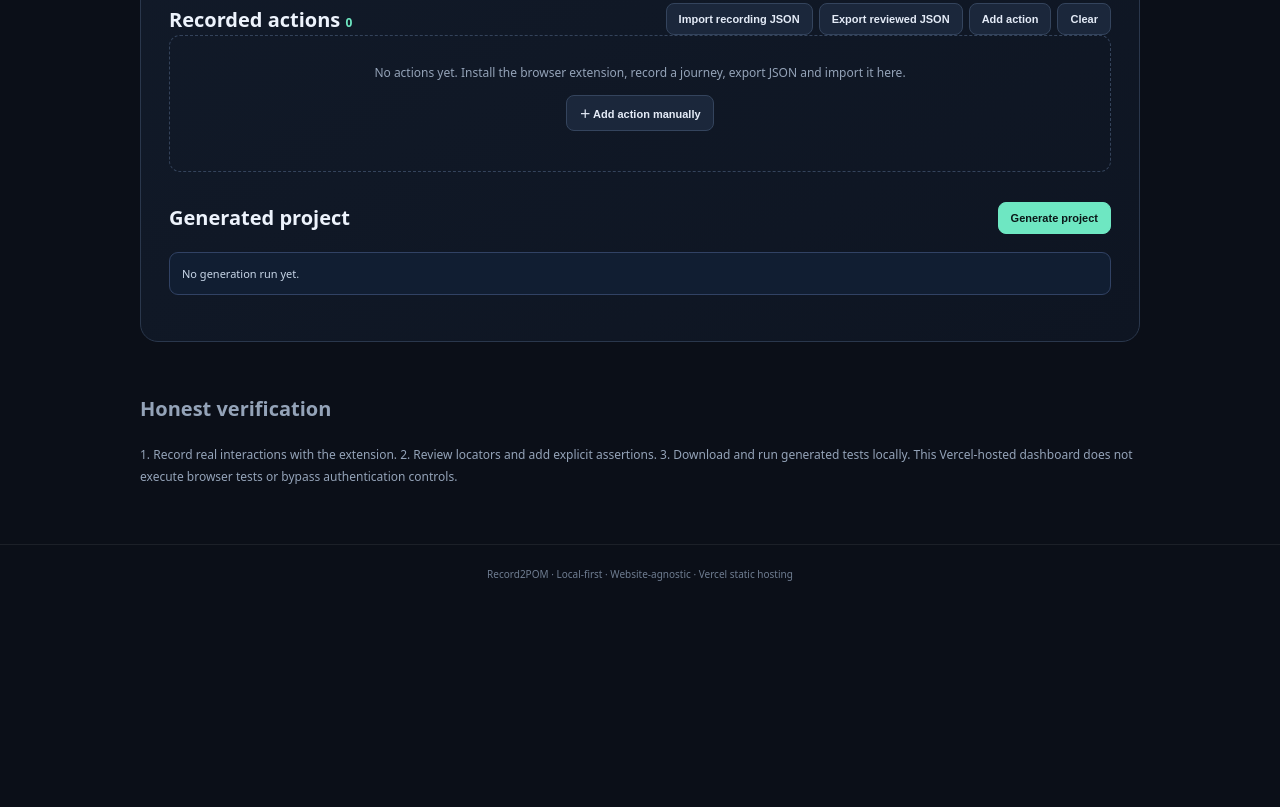
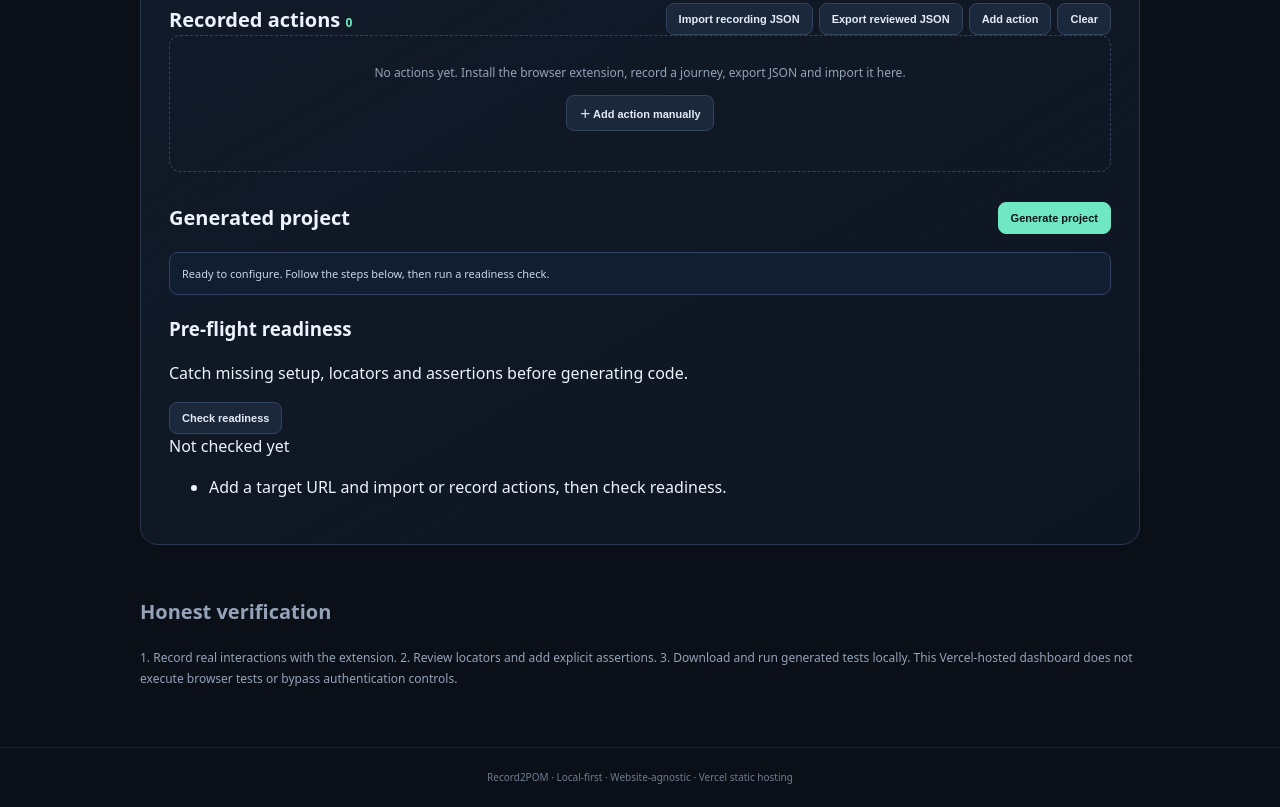
Before and after one commit to SanFlash/record2pom, a website with bundled scripts: page index.html in a window 1280 px wide. Shown: the part 773-1580 px from the top of the page. Before the commit the page ends 1378 px from the top, so only its background shows below. Built offline with nearby package versions, Linux system fonts and the light colour scheme.

Commit message:
Add clear pre-flight readiness panel to dashboard

```diff
--- a/index.html
+++ b/index.html
@@ -3,5 +3,5 @@
 <body><header><a class="brand" href="/">R <b>Record2POM</b></a><a href="https://github.com/SanFlash/record2pom" target="_blank" rel="noreferrer">GitHub ↗</a></header>
 <main><section class="hero"><small>UNIVERSAL BROWSER AUTOMATION</small><h1>From real journeys to <em>reliable tests.</em></h1><p>Record actions on an authorized website, review the journey, and generate a portable Page Object Model project. No site-specific templates.</p><a href="/extension/README.md">Install the browser recorder ↗</a></section>
 <section class="panel"><h2>Project configuration</h2><div class="grid"><label>Project name<input id="name" value="universal-e2e-project"></label><label>Target URL<input id="url" type="url" placeholder="https://your-site.example"></label><label>Engine<select id="engine"><option value="playwright">Playwright</option><option value="selenium">Selenium</option></select></label><label>Test framework<select id="framework"><option value="pytest">pytest</option><option value="unittest">unittest</option></select></label></div><p class="notice">Supported generators: Python + Playwright + pytest, or Python + Selenium + unittest. Generation does not mean tests passed.</p>
-<div class="head"><h2>Recorded actions <span id="count">0</span></h2><div><button id="importBtn">Import recording JSON</button><button id="exportRecording" disabled>Export reviewed JSON</button><button id="addBtn">Add action</button><button id="clearBtn">Clear</button><input id="file" type="file" accept=".json,application/json" hidden></div></div><div id="empty" class="empty">No actions yet. Install the browser extension, record a journey, export JSON and import it here.<p><button id="manualAction">＋ Add action manually</button></p></div><div id="timeline"></div><div class="head"><h2>Generated project</h2><button id="generate">Generate project</button></div><p id="status" class="status">No generation run yet.</p><div id="files"></div><div id="preview" hidden><h3 id="filename"></h3><pre id="code"></pre></div><button id="download" hidden>Download ZIP</button></section>
+<div class="head"><h2>Recorded actions <span id="count">0</span></h2><div><button id="importBtn">Import recording JSON</button><button id="exportRecording" disabled>Export reviewed JSON</button><button id="addBtn">Add action</button><button id="clearBtn">Clear</button><input id="file" type="file" accept=".json,application/json" hidden></div></div><div id="empty" class="empty">No actions yet. Install the browser extension, record a journey, export JSON and import it here.<p><button id="manualAction">＋ Add action manually</button></p></div><div id="timeline"></div><div class="head"><h2>Generated project</h2><button id="generate">Generate project</button></div><p id="status" class="status" role="status" aria-live="polite">Ready to configure. Follow the steps below, then run a readiness check.</p><section class="readiness" aria-labelledby="readinessTitle"><div class="readiness-head"><div><h3 id="readinessTitle">Pre-flight readiness</h3><p>Catch missing setup, locators and assertions before generating code.</p></div><button id="checkReadiness" type="button">Check readiness</button></div><div id="readinessSummary" class="readiness-summary">Not checked yet</div><ul id="readinessList" class="readiness-list"><li class="neutral">Add a target URL and import or record actions, then check readiness.</li></ul></section><div id="files"></div><div id="preview" hidden><h3 id="filename"></h3><pre id="code"></pre></div><button id="download" hidden>Download ZIP</button></section>
 <section class="steps"><h2>Honest verification</h2><p>1. Record real interactions with the extension. 2. Review locators and add explicit assertions. 3. Download and run generated tests locally. This Vercel-hosted dashboard does not execute browser tests or bypass authentication controls.</p></section></main><footer>Record2POM · Local-first · Website-agnostic · Vercel static hosting</footer><script src="/core.js"></script><script src="/app.js"></script></body></html>
```
